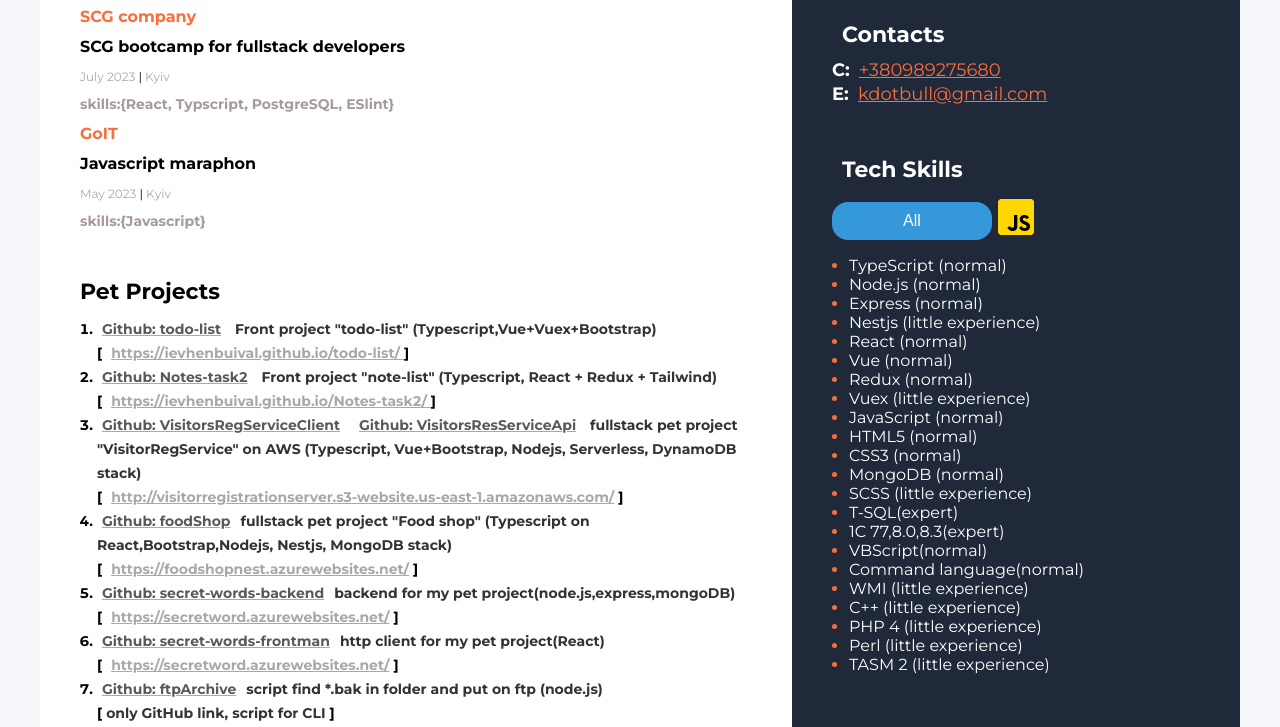
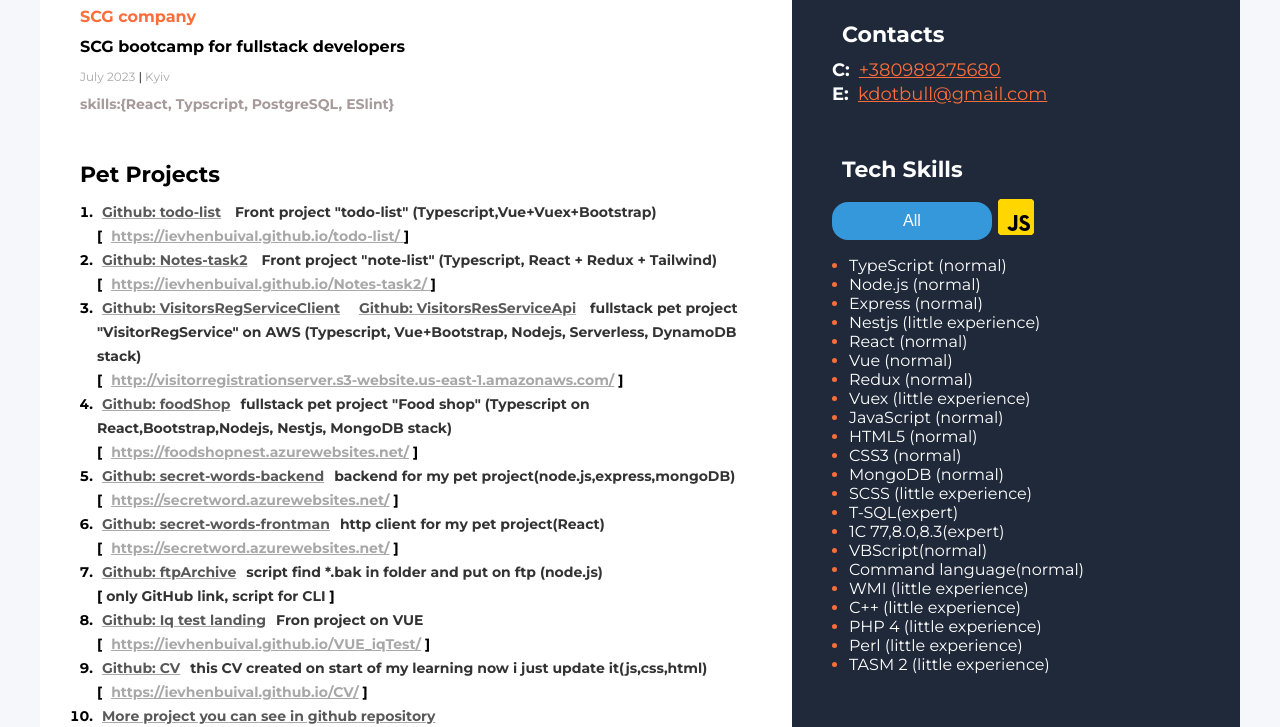
Before and after one commit to IevhenBuival/CV, a plain HTML site: page index.html in a window 1280 px wide. Shown: the part 373-1100 px from the top of the page. Drawn offline with Linux system fonts and the light colour scheme.

Commit message:
corrected curve

```diff
--- a/index.html
+++ b/index.html
@@ -58,15 +58,6 @@
         </p>
         <h3 class="content_h3">
           skills:{React, Typscript, PostgreSQL, ESlint}
-        </h3>
-
-        <h4 class="content_h4_orange">GoIT</h4>
-        <h4 class="content_h4">Javascript maraphon</h4>
-        <p class="company_p">
-          May 2023 <span class="colorBlack">|</span> Kyiv
-        </p>
-        <h3 class="content_h3">
-          skills:{Javascript}
         </h3>
       </div>
 
```
